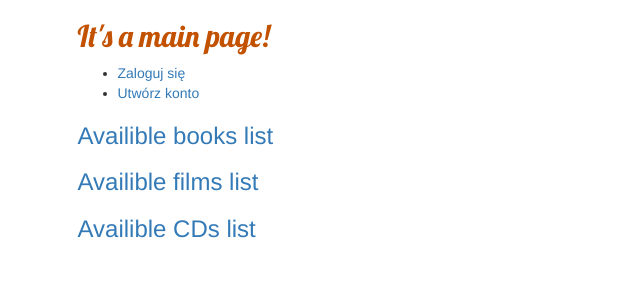
After one commit to przemilymaciej/Rental, a Django app: page / in a window 1280 px wide. The commit adds this page. Shown: the top 300 px of the page, without its empty margins (0-640 px from the left). Run offline with Django 3.2, Linux system fonts and the light colour scheme; some libraries are stand-ins or nearby versions.

Commit message:
Last commit before class-based views

```diff
--- a/mysite/settings.py
+++ b/mysite/settings.py
@@ -120,3 +120,6 @@ USE_TZ = True
 
 STATIC_URL = '/static/'
 STATIC_ROOT = os.path.join(BASE_DIR, 'static')
+REGISTRATION_AUTO_LOGIN = True  # automatyczne logowanie po rejestracji
+LOGIN_REDIRECT_URL = ''  # strona docelowa po zalogowaniu
+LOGIN_URL = '/users/login/'  # strona logowania
--- a/mysite/urls.py
+++ b/mysite/urls.py
@@ -4,4 +4,5 @@ from django.urls import path, include
 urlpatterns = [
     path('admin/', admin.site.urls),
     path('', include('rental.urls')),
+    path('users/', include('registration.backends.simple.urls')),
 ]
--- /dev/null
+++ b/rental/templates/registration/logout.html
@@ -0,0 +1,2 @@
+<h1>Wylogowanie</h1>
+<p>Zostałeś wylogowany!</p>
--- /dev/null
+++ b/rental/templates/registration/registration_form.html
@@ -0,0 +1,6 @@
+<h1>Tworzenie konta</h1>
+<form action="." method="post">
+    {% csrf_token %}
+    {{ form.as_p }}
+    <input type="submit" value="Utwórz konto">
+</form>
--- a/rental/templates/rental/book_list.html
+++ b/rental/templates/rental/book_list.html
@@ -8,6 +8,10 @@
     <p>Gatunek: {{book.genre}}</p>
     <p>ISBN: {{book.ISBN}}</p>
     <p>ID: {{book.pk}}</p>
+    {% if user.is_authenticated %}
+        <a href="#">Edytuj</a> &bull;
+        <a href="#">Usuń</a>
+    {% endif %}
 </div>
 {% endfor %}
 {% endblock %}
--- /dev/null
+++ b/rental/templates/rental/main_page.html
@@ -0,0 +1,18 @@
+{% extends 'rental/base.html' %}
+
+{% block content %}
+<div>
+    <h2>It's a main page!</h2>
+    <ul>
+      {% if not user.is_authenticated %}
+        <li><a href="{% url 'auth_login' %}">Zaloguj się</a></li>
+        <li><a href="{% url 'registration_register' %}">Utwórz konto</a></li>
+      {% else %}
+        <li><a href="{% url 'auth_logout' %}">Wyloguj się</a></li>
+      {% endif %}
+    </ul>
+    <h3><a href="{% url 'book_list' %}">Availible books list</a></h3>
+    <h3><a href="{% url 'film_list' %}">Availible films list</a></h3>
+    <h3><a href="{% url 'CD_list' %}">Availible CDs list</a></h3>
+</div>
+{% endblock %}
--- a/rental/urls.py
+++ b/rental/urls.py
@@ -5,4 +5,5 @@ urlpatterns = [
     path('books', views.book_list, name='book_list'),
     path('films', views.film_list, name='film_list'),
     path('CDs', views.CD_list, name='CD_list'),
+    path('', views.main_page, name='main_page')
 ]
--- a/rental/views.py
+++ b/rental/views.py
@@ -15,3 +15,6 @@ def film_list(request):
 def CD_list(request):
     CDs = CD.objects.filter(borrowed=False)
     return render(request, 'rental/CD_list.html', {'CDs':CDs})
+
+def main_page(request):
+    return render(request, 'rental/main_page.html', {})
```
Also changed, not shown: rental/templates/registration/login.html (added, +11 -0 lines), rental/templates/rental/book_form.html (added, +11 -0 lines), rental/forms.py (added), rental/migrations/0004_auto_20210516_1341.py (added).
